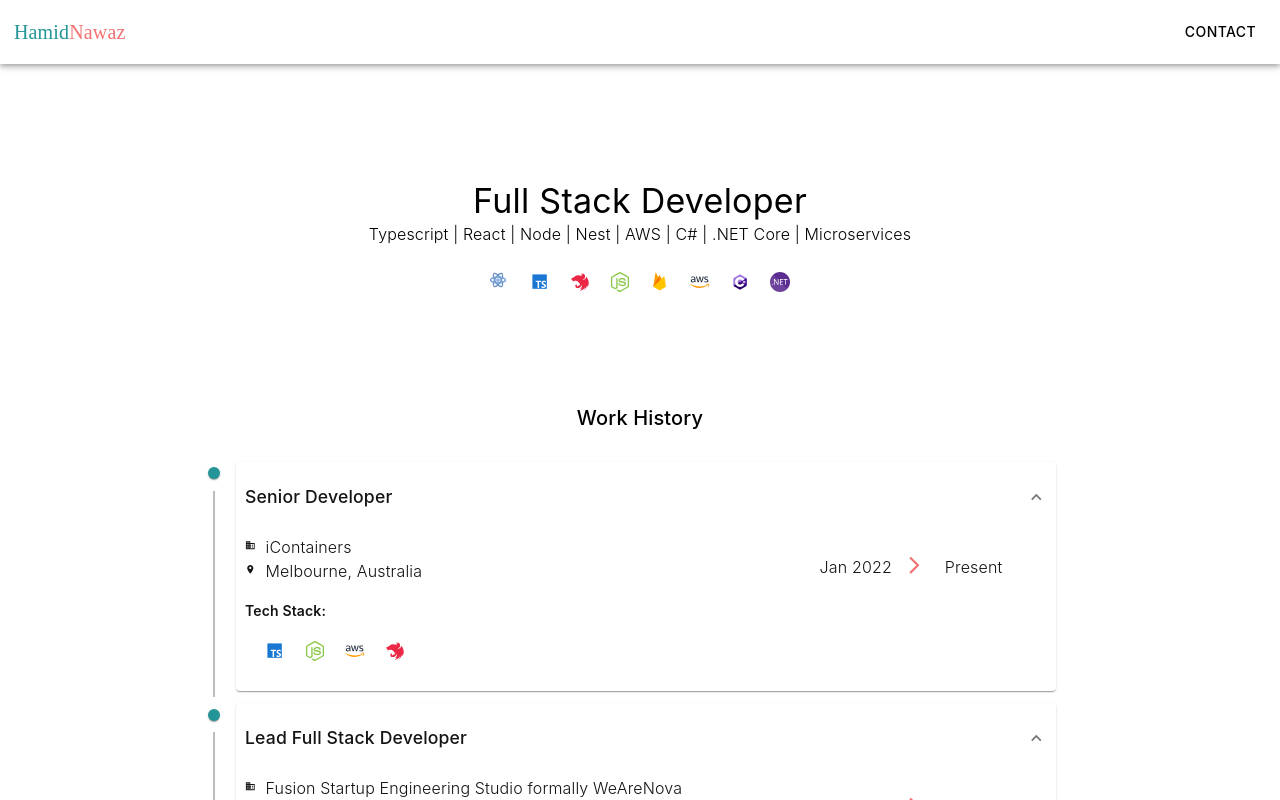
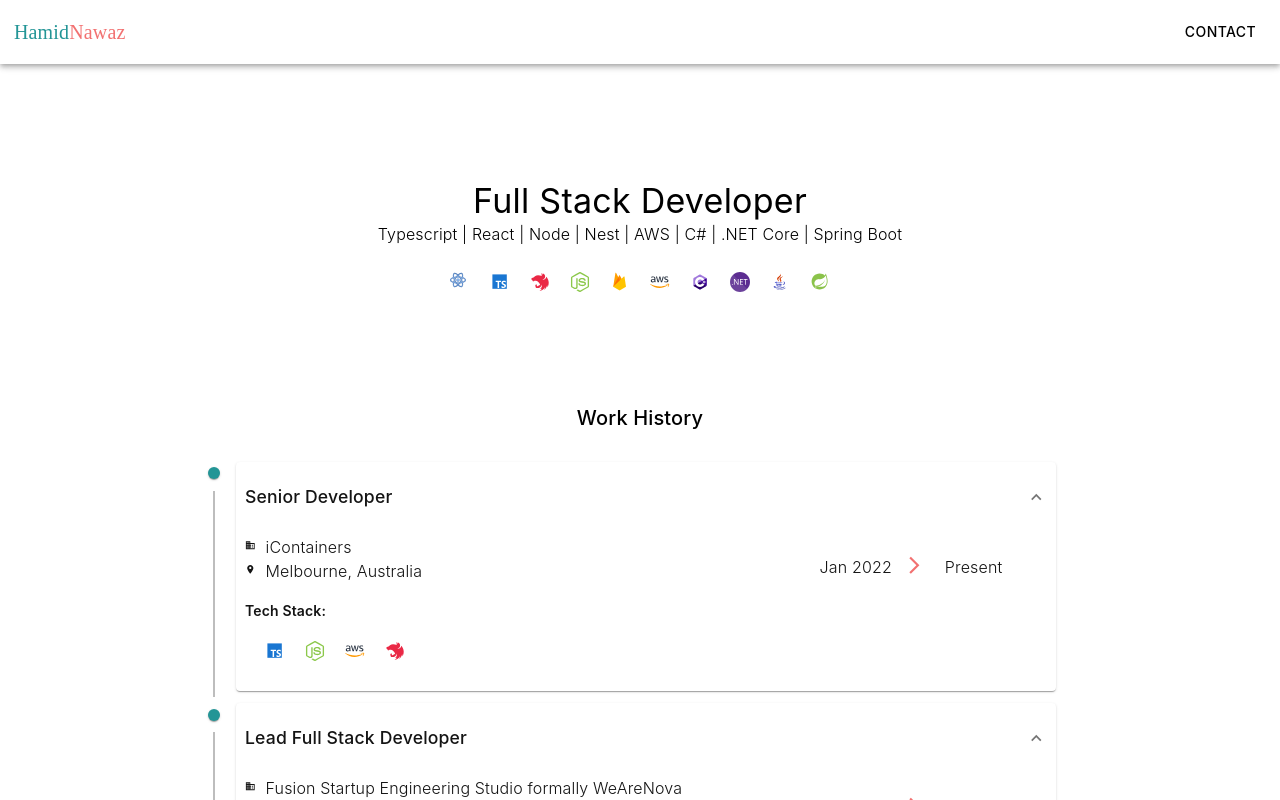
Before and after one commit to hamidnawaz28/portfolio, a Next.js app: page / in a window 1280 px wide. Shown: the top 800 px of the page. Built offline with nearby package versions, Linux system fonts and the light colour scheme.

Commit message:
added stack

```diff
--- a/components/accordion/AccordionGroup.tsx
+++ b/components/accordion/AccordionGroup.tsx
@@ -12,6 +12,7 @@ import {
   DotNet,
   Figma,
   Firebase,
+  Java,
   Javascript,
   Jira,
   MaterialUi,
@@ -22,6 +23,7 @@ import {
   Python,
   React,
   Redux,
+  SpringBoot,
   Typescript,
   Vue,
 } from "../icons";
@@ -274,5 +276,7 @@ const logoElements: Record<string, JSX.Element> = {
   "Embedded C": <CProgramming />,
   "CSharp": <CSharp />,
   "DotNet": <DotNet />,
-  "NestJs": <NestJs />
+  "NestJs": <NestJs />,
+  "Java": <Java />,
+  "SpringBoot": <SpringBoot />,
 };
--- a/containers/personal-details/PersonalDetails.tsx
+++ b/containers/personal-details/PersonalDetails.tsx
@@ -5,9 +5,11 @@ import {
   CSharp,
   DotNet,
   Firebase,
+  Java,
   NestJs,
   Node,
   React,
+  SpringBoot,
   Typescript,
 } from "../../components/icons";
 import { ContainerInterface } from "../../common/types";
@@ -42,7 +44,7 @@ const StackContainer = () => {
       Full Stack Developer
     </Typography>
     <Typography variant="body1" pb={8}>
-      Typescript | React | Node | Nest | AWS | C# | .NET Core | Microservices
+      Typescript | React | Node | Nest | AWS | C# | .NET Core | Spring Boot
     </Typography>
   </Box>
 }
@@ -59,6 +61,8 @@ const TechIconContainer = () => {
     <AWS />
     <CSharp />
     <DotNet />
+    <Java />
+    <SpringBoot />
   </Box>
 }
 
```
Also changed, not shown: components/icons/Icons.tsx (+17 -1 lines).
